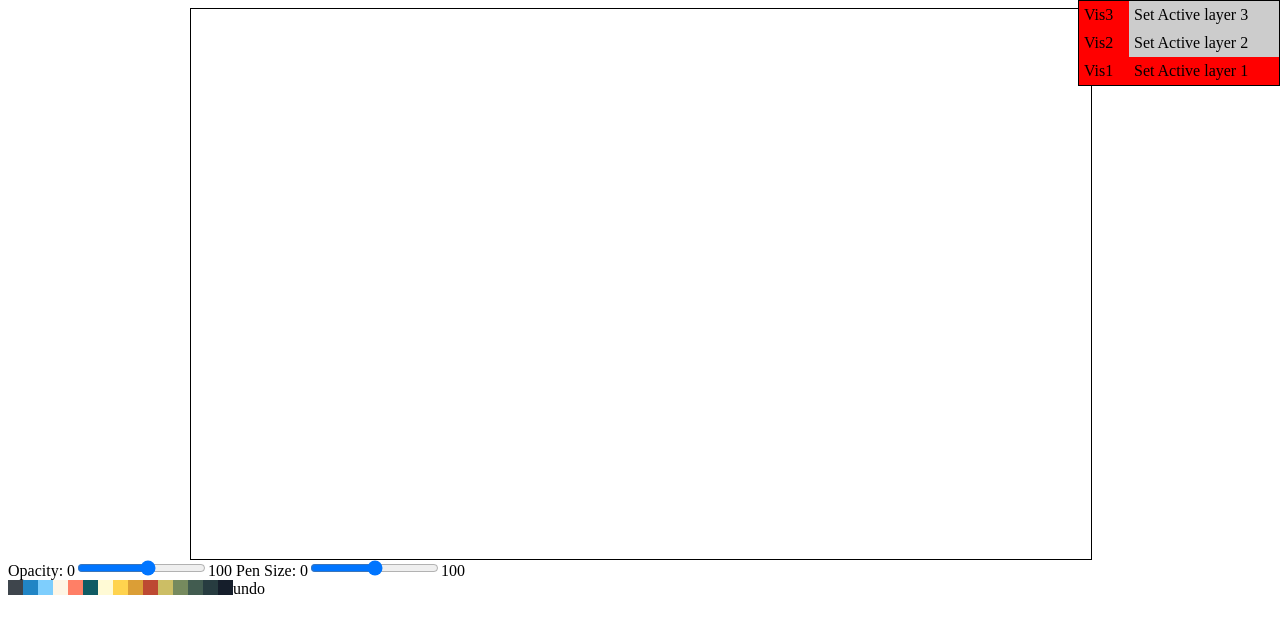
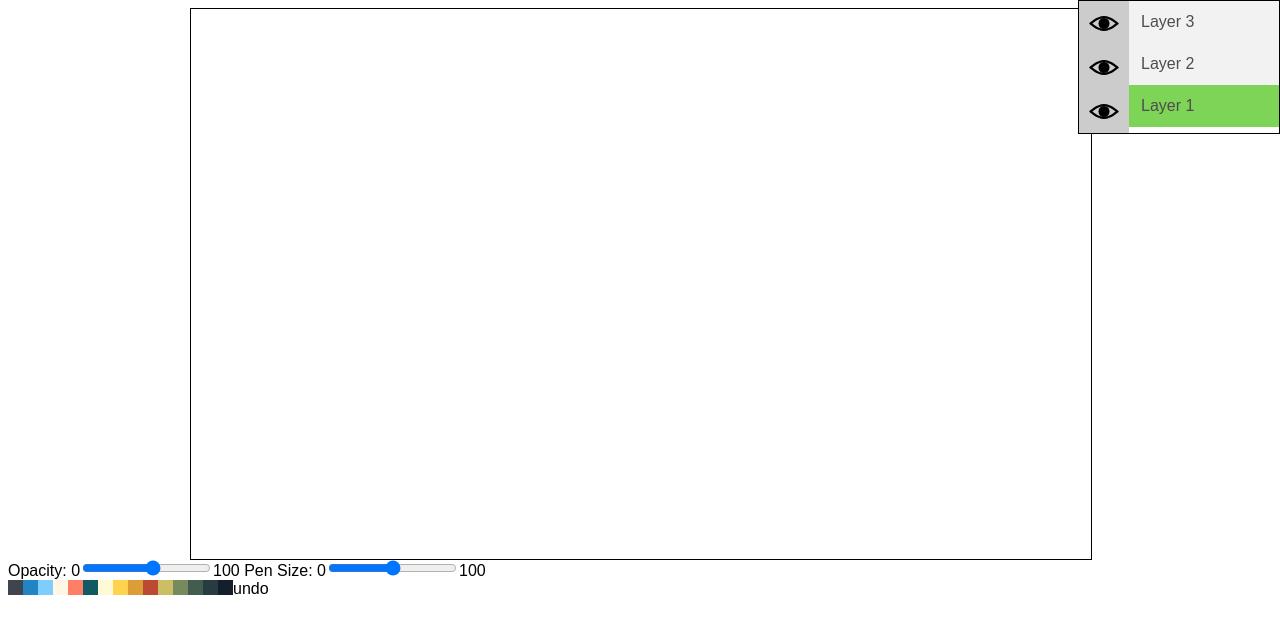
Before and after one commit to Octavector/Pink-Shrimp, a plain HTML site: page index.html in a window 1280 px wide. Drawn offline with Linux system fonts and the light colour scheme.

Commit message:
Created app logo, minor styling touches to layers palette

```diff
--- a/css/style.css
+++ b/css/style.css
@@ -1,3 +1,8 @@
+body{
+    font-family: Arial, Helvetica, sans-serif;
+    font-size:100%;
+}
+
 #Container{
     width:900px;
     height:550px;
@@ -31,8 +36,9 @@ ul{margin:0; padding:0;}
 }
 
 .layerButton{
-    padding:5px;
-    background:#ccc;
+    padding:12px;
+    background:#F2F2F2;
+    color:#4d4d4d;
 
     cursor:pointer;
     -moz-box-sizing: border-box;
@@ -43,22 +49,28 @@ ul{margin:0; padding:0;}
 }
 
 .currentLayer{
-    background:red;
+    background:#7DD457;
 }
 
 .layerVisButton{
-    padding:5px;
-    background:#ccc;
+    padding:12px;
+    background:none no-repeat scroll 50% 50% #CCC;
+    background-size:60%;
     cursor:pointer;
     -moz-box-sizing: border-box;
     -webkit-box-sizing: border-box;
     box-sizing: border-box;
     width:25%;
     float:left;
+    height: 44px;
 }
 
 .lyrVisible{
-    background:red;
+
+    background-image: url(../img/icon-eye.svg);
+
 }
 
+
+
 #currentLayer{height:50px;}
--- a/index.html
+++ b/index.html
@@ -22,12 +22,12 @@
         </div>
 
         <div id="Layers">
-            <div id="SetL3" class="layerButton">Set Active layer 3</div>
-            <div id="ToggleL3" class="layerVisButton lyrVisible">Vis3</div>
-            <div id="SetL2" class="layerButton">Set Active layer 2</div>
-            <div id="ToggleL2" class="layerVisButton lyrVisible">Vis2</div>
-            <div id="SetL1" class="layerButton currentLayer">Set Active layer 1</div>
-            <div id="ToggleL1" class="layerVisButton lyrVisible">Vis1</div>
+            <div id="SetL3" class="layerButton">Layer 3</div>
+            <div id="ToggleL3" class="layerVisButton lyrVisible"></div>
+            <div id="SetL2" class="layerButton">Layer 2</div>
+            <div id="ToggleL2" class="layerVisButton lyrVisible"></div>
+            <div id="SetL1" class="layerButton currentLayer">Layer 1</div>
+            <div id="ToggleL1" class="layerVisButton lyrVisible"></div>
 
             <div id="currentLayer">
             </div>
```
Also changed, not shown: img/PinkShrimp-logo.png (added), img/icon-eye.svg (added).
